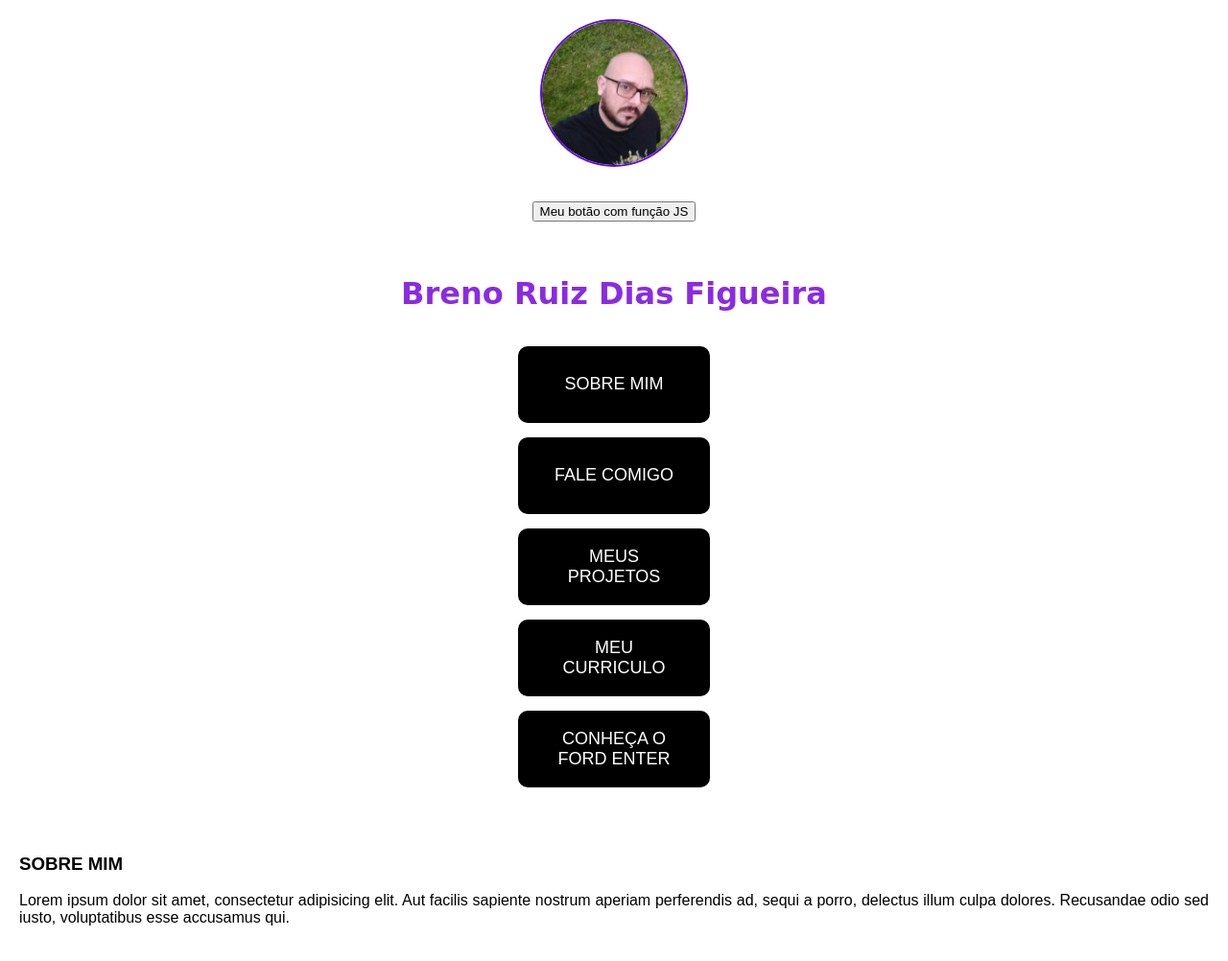
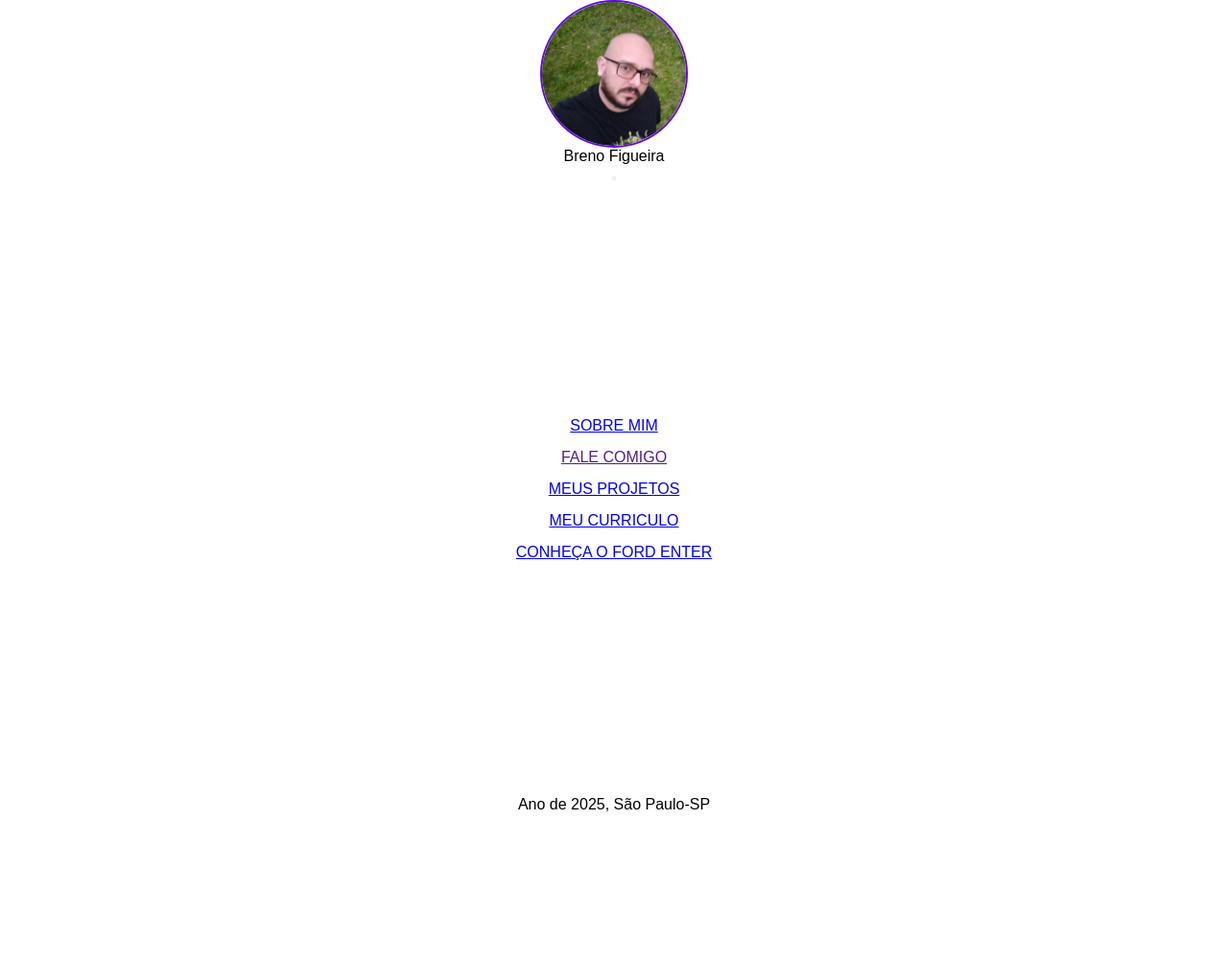
Before and after one commit to brfigueira/ProjetoCurriculo, a plain HTML site: page index.html in a window 1280 px wide. Shown: the whole page at 96% size. After the commit the page ends 848 px from the top, so only its background shows below. Drawn offline with Linux system fonts and the light colour scheme.

Commit message:
atualização

```diff
--- a/index.html
+++ b/index.html
@@ -1,46 +1,52 @@
 <!DOCTYPE html>
-<html lang="en">
+<html lang="pt-BR">
 
 <head>
     <meta charset="UTF-8">
     <meta name="viewport" content="width=device-width, initial-scale=1.0">
     <title>Meu CURRICULO</title>
     <link rel="stylesheet" href="./style.css">
+
+    <script type="módulo" src="https://unpkg.com/ionicons@7.1.0/dist/ionicons/ionicons.esm.js"></script>
+    <script nomodule src="https://unpkg.com/ionicons@7.1.0/dist/ionicons/ionicons.js"></script>
 </head>
 
 <body>
-    <header>
+    <header id="container">
+        <header id="profile">
             <img src="./imagem/eu.jpeg" alt="FOTO do meu rosto">
 
-        <br><br>
+            <p>Breno Figueira</p>
 
-        <button>Meu botão com função JS</button>
         </header>
 
+        <div id="switch" onclick="toogleMode()">
+            <button></button>
+            <span></span>
+        </div>
+
+
         <main>
-        <h1>Breno Ruiz Dias Figueira</h1>
 
             <ul>
-            <li>
-                <a href="./sobre/sobre.html" target="_blank">
-                    <button>SOBRE MIM</button>
-                </a>
+                <li><a href="./sobre/sobre.html" target="_blank">SOBRE MIM</a></li>
+                <li><a href="">FALE COMIGO</a></li>
+                <li><a href="##">MEUS PROJETOS</a></li>
+                <li><a href="###">MEU CURRICULO</a></li>
+                <li><a href="https://www.ford.com.br/sobre-a-ford/ford-enter/" target="_blank">CONHEÇA O FORD ENTER</a>
                 </li>
-            <li><a href=""><button>FALE COMIGO</button></a></li>
-            <li><a href=""><button>MEUS PROJETOS</button></a></li>
-            <li><a href=""><button>MEU CURRICULO</button></a></li>
-            <li><a href=""><button>CONHEÇA O FORD ENTER</button></a></li>
             </ul>
         </main>
 
-    <footer>
-        <h3>SOBRE MIM</h3>
+        <footer id="social-links">
+            <a href=""></a>
+            <a href=""></a>
+            <a href=""></a>
 
-        <p>Lorem ipsum dolor sit amet, consectetur adipisicing elit. Aut facilis sapiente nostrum aperiam perferendis
-            ad,
-            sequi a porro, delectus illum culpa dolores. Recusandae odio sed iusto, voluptatibus esse accusamus qui.</p>
+            <p>Ano de 2025, São Paulo-SP</p>
         </footer>
-        <script src="./script.js"></script>
+        </div>
+
         </body>
 
 </html>
--- a/style.css
+++ b/style.css
@@ -1,8 +1,12 @@
+* {
+    font-family: "Arial", sans-serif;
+    padding: 0;
+    margin: 0;
+}
+
 body {
-    font-family: "Arial", sans-serif;
-    text-align: justify;
-    margin: 10px;
-    padding: 10px;
+    background: var(--bg-url) no-repeat;
+    height: 100vh;
 }
 
 header {
@@ -62,9 +66,17 @@ main ul li a button:hover {
 }
 
 @keyframes pulse {
-    0% { transform: scale(1);}
-    50% { transform: scale(1.1);}
-    100% { transform: scale(1);}
+    0% {
+        transform: scale(1);
+    }
+
+    50% {
+        transform: scale(1.1);
+    }
+
+    100% {
+        transform: scale(1);
+    }
 }
 
 main ul li a button {
@@ -73,8 +85,13 @@ main ul li a button {
 }
 
 @keyframes fadeIn {
-    0% { opacity: 0;}
-    100% { opacity: 1;}
+    0% {
+        opacity: 0;
+    }
+
+    100% {
+        opacity: 1;
+    }
 }
 
 main ul li a button:active {
```
Also changed, not shown: logo/logo-github.svg (added), logo/logo-instagram.svg (added), logo/logo-linkedin.svg (added). Lines whose indentation alone changed are shown as unchanged.
